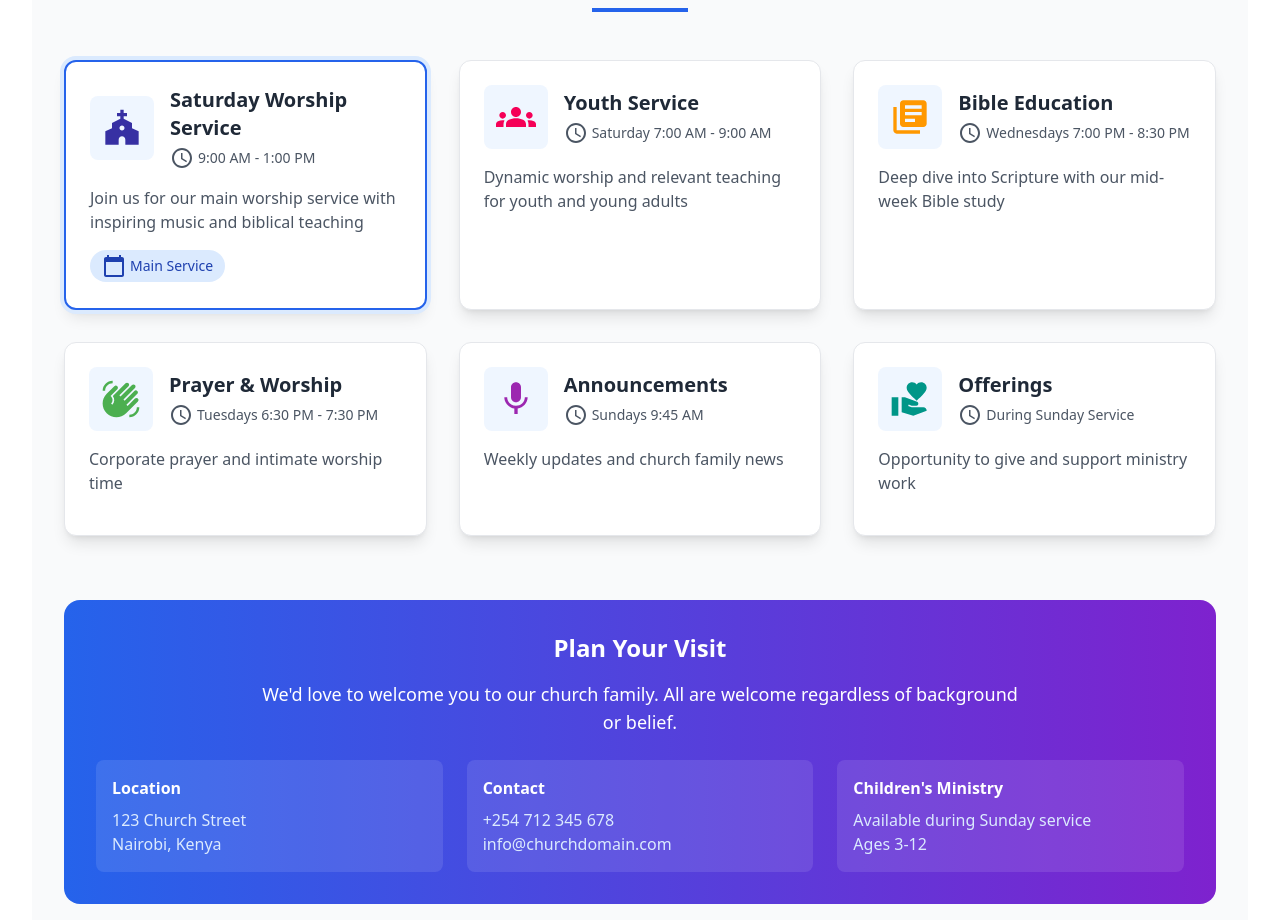
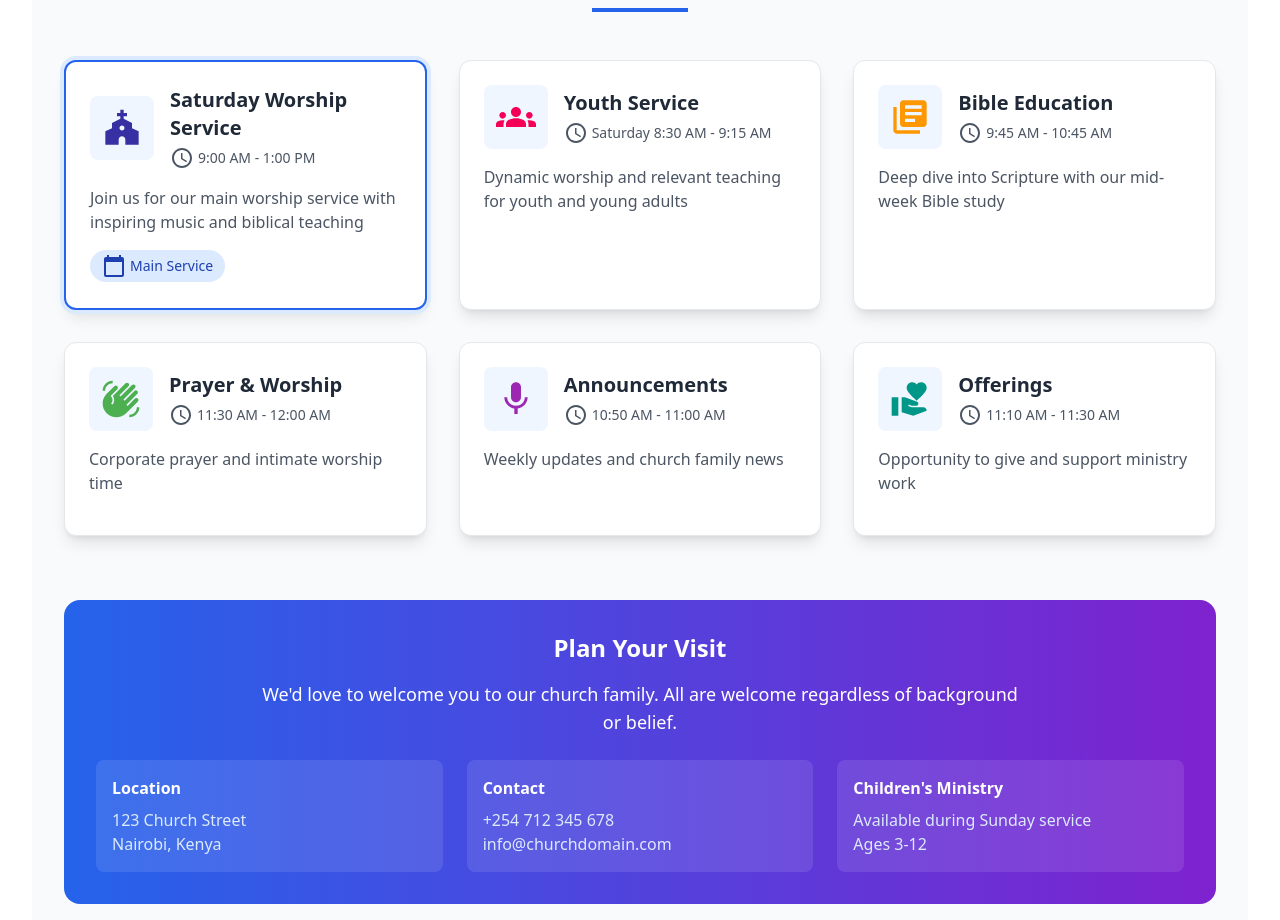
Before and after one commit to gitcat456/f_finalgtm, a React (Vite) app: page / in a window 1280 px wide. Shown: the part 1020-1940 px from the top of the page. Built offline with nearby package versions, Linux system fonts and the light colour scheme.

Commit message:
minor UI changes

```diff
--- a/src/pages/Home.jsx
+++ b/src/pages/Home.jsx
@@ -13,31 +13,31 @@ const Home = () => {
     },
     {
       title: "Youth Service",
-      time: "Saturday 7:00 AM - 9:00 AM",
+      time: "Saturday 8:30 AM - 9:15 AM",
       description: "Dynamic worship and relevant teaching for youth and young adults",
       icon: <Groups sx={{ fontSize: 40, color: '#f50057' }} />
     },
     {
       title: "Bible Education",
-      time: "Wednesdays 7:00 PM - 8:30 PM",
+      time: "9:45 AM - 10:45 AM",
       description: "Deep dive into Scripture with our mid-week Bible study",
       icon: <LibraryBooks sx={{ fontSize: 40, color: '#ff9800' }} />
     },
     {
       title: "Prayer & Worship",
-      time: "Tuesdays 6:30 PM - 7:30 PM",
+      time: "11:30 AM - 12:00 AM",
       description: "Corporate prayer and intimate worship time",
       icon: <WavingHand sx={{ fontSize: 40, color: '#4caf50' }} />
     },
     {
       title: "Announcements",
-      time: "Sundays 9:45 AM",
+      time: "10:50 AM - 11:00 AM",
       description: "Weekly updates and church family news",
       icon: <Mic sx={{ fontSize: 40, color: '#9c27b0' }} />
     },
     {
       title: "Offerings",
-      time: "During Sunday Service",
+      time: "11:10 AM - 11:30 AM",
       description: "Opportunity to give and support ministry work",
       icon: <VolunteerActivism sx={{ fontSize: 40, color: '#009688' }} />
     }
```
